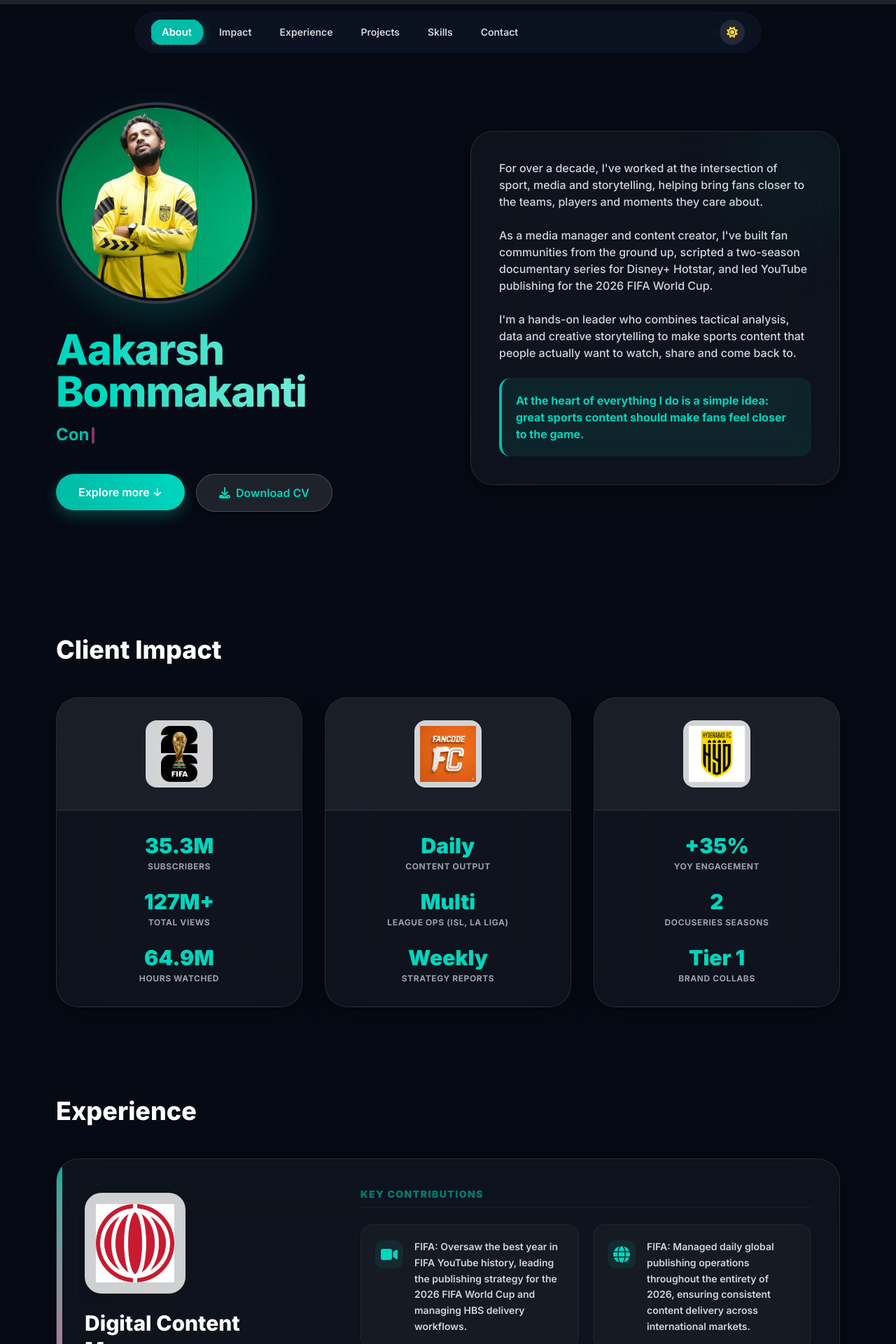
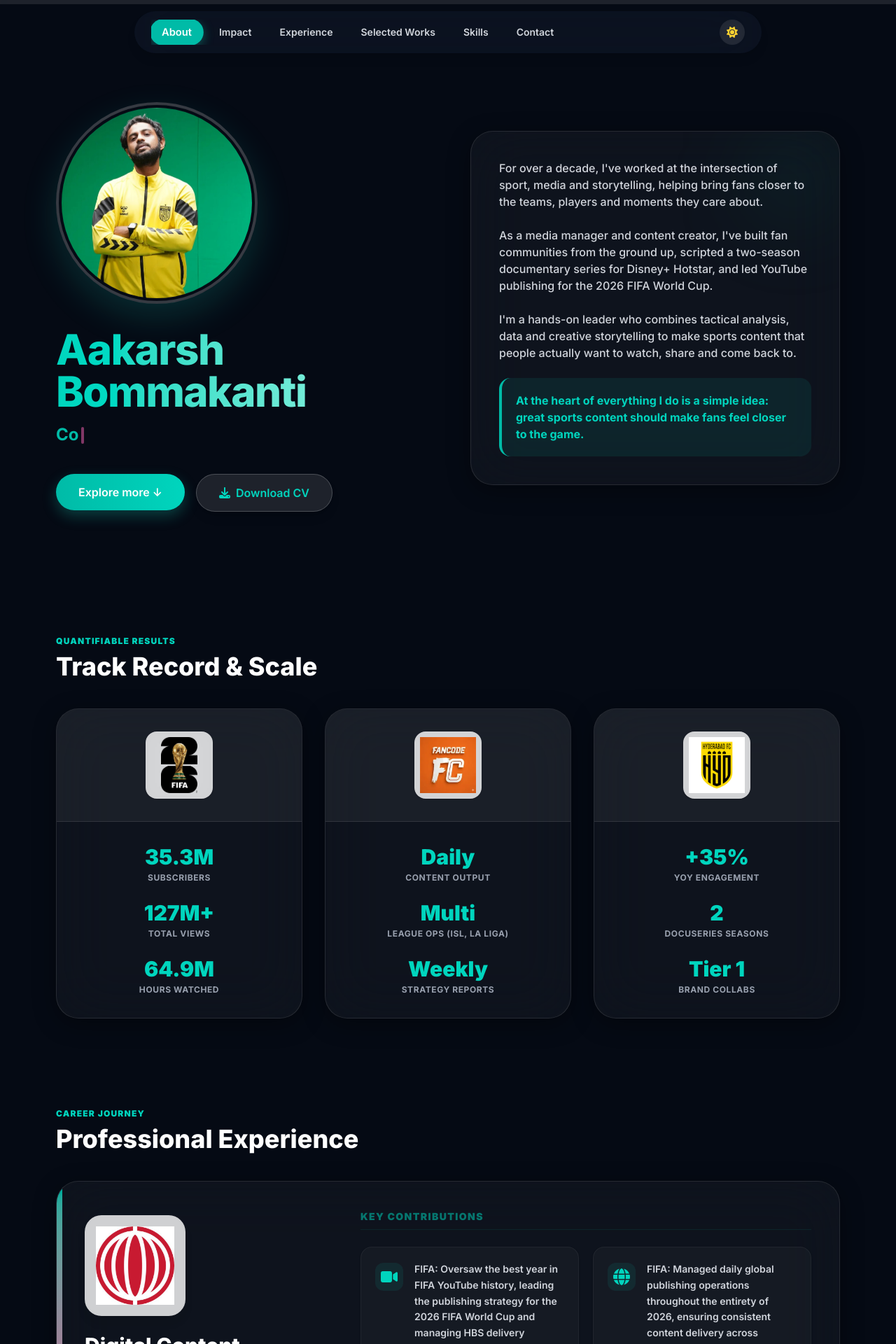
Before and after one commit to AakarshBot/aakars-portfolio-new, a Next.js app: page / in a window 1280 px wide. Shown: the top 1920 px of the page at 70% size. Built offline with nearby package versions, Linux system fonts and the light colour scheme.

Commit message:
Update page.tsx

```diff
--- a/src/app/page.tsx
+++ b/src/app/page.tsx
@@ -168,7 +168,7 @@ export default function Page() {
           <div className="flex gap-1 sm:gap-2 overflow-x-auto no-scrollbar">
             {Object.keys(refs).map((key) => (
               <button key={key} onClick={() => scrollTo(refs[key as keyof typeof refs])} className={`px-4 py-2 rounded-full text-xs sm:text-sm font-semibold transition-all duration-300 whitespace-nowrap ${active === key ? "bg-teal-500 text-white shadow-[0_4px_14px_rgba(20,184,166,0.4)] scale-105" : "hover:text-teal-500 hover:bg-white/10"}`}>
-                {key[0].toUpperCase() + key.slice(1)}
+                {key === "projects" ? "Selected Works" : key[0].toUpperCase() + key.slice(1)}
               </button>
             ))}
           </div>
@@ -226,7 +226,10 @@ export default function Page() {
 
         {/* Impact / By The Numbers Section */}
         <section id="impact" ref={refs.impact} className="scroll-mt-24 relative z-10">
-          <h3 className={`text-4xl font-extrabold mb-12 text-center md:text-left ${tHead}`}>Client Impact</h3>
+          <div className="text-center md:text-left mb-10">
+            <span className="text-xs font-black text-teal-400 uppercase tracking-widest block mb-2">Quantifiable Results</span>
+            <h3 className={`text-4xl font-extrabold ${tHead}`}>Track Record & Scale</h3>
+          </div>
           <div className="grid md:grid-cols-3 gap-8">
             {impactData.map((clientData, idx) => (
               <motion.div key={idx} initial={{ opacity: 0, y: 30 }} whileInView={{ opacity: 1, y: 0 }} viewport={{ once: true }} transition={{ delay: idx * 0.1 }} className={`flex flex-col rounded-[2rem] transition-all duration-300 overflow-hidden ${tCard}`}>
@@ -248,7 +251,10 @@ export default function Page() {
 
         {/* Experience Section */}
         <section id="experience" ref={refs.experience} className="scroll-mt-24 relative z-10">
-          <h3 className={`text-4xl font-extrabold mb-12 text-center md:text-left ${tHead}`}>Experience</h3>
+          <div className="text-center md:text-left mb-10">
+            <span className="text-xs font-black text-teal-400 uppercase tracking-widest block mb-2">Career Journey</span>
+            <h3 className={`text-4xl font-extrabold ${tHead}`}>Professional Experience</h3>
+          </div>
           <div className="space-y-12">
             {experience.map((item, index) => (
               <motion.div key={index} initial={{ opacity: 0, y: 30 }} whileInView={{ opacity: 1, y: 0 }} viewport={{ once: true, amount: 0.2 }} transition={{ duration: 0.5, delay: index * 0.1 }}>
@@ -295,18 +301,24 @@ export default function Page() {
           </div>
         </section>
 
-        {/* Selected Works Gallery Section */}
+        {/* Selected Works Gallery Section (Vertical / Portrait Aspect Ratio) */}
         <section id="projects" ref={refs.projects} className="scroll-mt-24 relative z-10">
-          <h3 className={`text-4xl font-extrabold mb-12 text-center md:text-left ${tHead}`}>Selected Works</h3>
-          <div className="grid md:grid-cols-2 lg:grid-cols-3 gap-6">
+          <div className="text-center md:text-left mb-10">
+            <span className="text-xs font-black text-teal-400 uppercase tracking-widest block mb-2">Portfolio Showcase</span>
+            <h3 className={`text-4xl font-extrabold ${tHead}`}>Selected Works & Highlights</h3>
+          </div>
+          <div className="grid md:grid-cols-2 lg:grid-cols-3 gap-8">
             {projects.map((project, index) => (
               <motion.div key={index} initial={{ opacity: 0, scale: 0.95 }} whileInView={{ opacity: 1, scale: 1 }} viewport={{ once: true }} transition={{ delay: index * 0.1 }}>
-                <div className={`h-[350px] rounded-[2rem] overflow-hidden cursor-pointer group relative ${tCard}`}>
-                  <div className="absolute inset-0 bg-gray-800"><Image src={project.image} alt={project.title} fill className="object-cover group-hover:scale-110 transition-transform duration-700" /></div>
-                  <div className="absolute inset-0 bg-gradient-to-t from-gray-950/95 via-gray-900/50 to-transparent opacity-85 group-hover:opacity-100 transition-opacity duration-300"></div>
-                  <div className="absolute bottom-0 left-0 w-full p-6 text-white transform translate-y-4 group-hover:translate-y-0 transition-transform duration-300">
-                    <h4 className="text-xl font-bold mb-2">{project.title}</h4>
-                    <p className="text-sm text-gray-300 line-clamp-3 opacity-0 group-hover:opacity-100 transition-opacity duration-300 delay-100">{project.description}</p>
+                <div className={`h-[480px] rounded-[2rem] overflow-hidden cursor-pointer group relative flex flex-col justify-end ${tCard}`}>
+                  <div className="absolute inset-0 bg-gray-900">
+                    <Image src={project.image} alt={project.title} fill className="object-cover group-hover:scale-105 transition-transform duration-700" />
+                  </div>
+                  {/* Subtle gradient overlay to ensure text readability */}
+                  <div className="absolute inset-0 bg-gradient-to-t from-gray-950 via-gray-950/40 to-transparent opacity-90 group-hover:opacity-95 transition-opacity duration-300"></div>
+                  <div className="relative z-10 p-8 text-white transform transition-transform duration-300">
+                    <h4 className="text-2xl font-bold mb-3">{project.title}</h4>
+                    <p className="text-sm text-gray-300 leading-relaxed">{project.description}</p>
                   </div>
                 </div>
               </motion.div>
@@ -316,7 +328,10 @@ export default function Page() {
 
         {/* Skills */}
         <section id="skills" ref={refs.skills} className="scroll-mt-24 relative z-10">
-          <h3 className={`text-4xl font-extrabold mb-10 ${tHead}`}>Core Skills</h3>
+          <div className="text-center md:text-left mb-10">
+            <span className="text-xs font-black text-teal-400 uppercase tracking-widest block mb-2">Expertise</span>
+            <h3 className={`text-4xl font-extrabold ${tHead}`}>Core Skills</h3>
+          </div>
           <div className={`flex flex-wrap gap-4 p-8 rounded-[2rem] ${tCard}`}>
             {skills.map((skill, index) => (
               <span key={index} className={`px-6 py-3 backdrop-blur-md rounded-xl shadow-sm border text-sm font-bold hover:-translate-y-1 hover:shadow-md transition-all cursor-default ${isDark ? 'bg-white/5 border-white/10 text-teal-400' : 'bg-white/80 border-white text-teal-800 hover:text-teal-600'}`}>{skill}</span>
@@ -330,7 +345,11 @@ export default function Page() {
             <div className="absolute -top-24 -right-24 w-72 h-72 bg-white/10 backdrop-blur-3xl rounded-full pointer-events-none"></div>
             <div className="absolute -bottom-24 -left-24 w-72 h-72 bg-teal-400/20 backdrop-blur-3xl rounded-full pointer-events-none"></div>
 
-            <h3 className="text-4xl font-extrabold mb-10 relative z-10">Let&apos;s Connect</h3>
+            <div className="mb-10 relative z-10">
+              <span className="text-xs font-black text-teal-300 uppercase tracking-widest block mb-2">Get In Touch</span>
+              <h3 className="text-4xl font-extrabold">Let&apos;s Connect</h3>
+            </div>
+
             <div className="grid sm:grid-cols-2 gap-8 relative z-10">
               <a href="mailto:aakarshbommakanti@gmail.com" className="flex items-center gap-5 bg-white/10 hover:bg-white/20 backdrop-blur-md p-5 rounded-2xl transition-all border border-white/10 hover:border-white/30">
                 <span className="w-12 h-12 flex items-center justify-center bg-white text-teal-700 rounded-xl text-2xl shadow-lg">📧</span>
```
